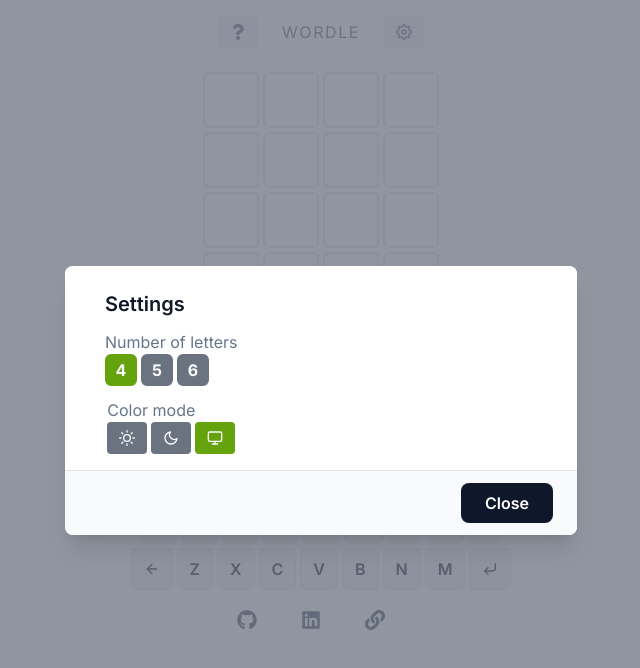
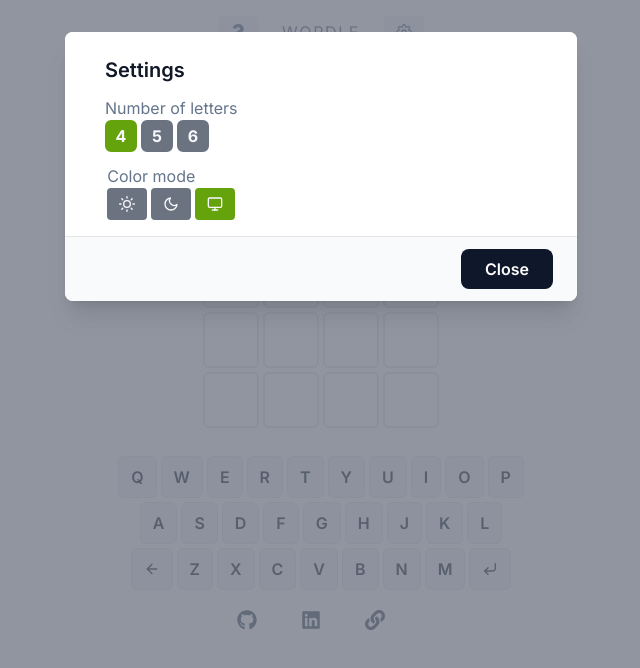
Before and after one commit to HashirHussain/nextjs-wordle, a Next.js app: page / in a window 1280 px wide. Both pictures are taken after a click on the button 723 px from the left and 32 px from the top of the page. Shown: the top 668 px of the page, without its empty margins (319-959 px from the left). Built offline with nearby package versions, Linux system fonts and the light colour scheme.

Commit message:
Fix settings modal style

```diff
--- a/app/components/Settings.tsx
+++ b/app/components/Settings.tsx
@@ -56,7 +56,7 @@
         >
             <div className="fixed inset-0 bg-gray-500 bg-opacity-75 transition-opacity"></div>
             <div className="fixed inset-0 z-10 w-screen overflow-y-auto">
-                <div className="flex min-h-full justify-center p-4 text-center sm:items-center sm:p-0">
+                <div className="flex justify-center p-4 text-center sm:items-center sm:p-0">
                     <div className="relative transform overflow-hidden rounded-lg bg-white  text-left shadow-xl transition-all sm:my-8 sm:w-full sm:max-w-lg">
                         <div className="bg-white px-4 pb-4 pt-5 sm:p-6 sm:pb-4 dark:bg-gray-700">
                             <div className="sm:flex sm:items-start ">
```
